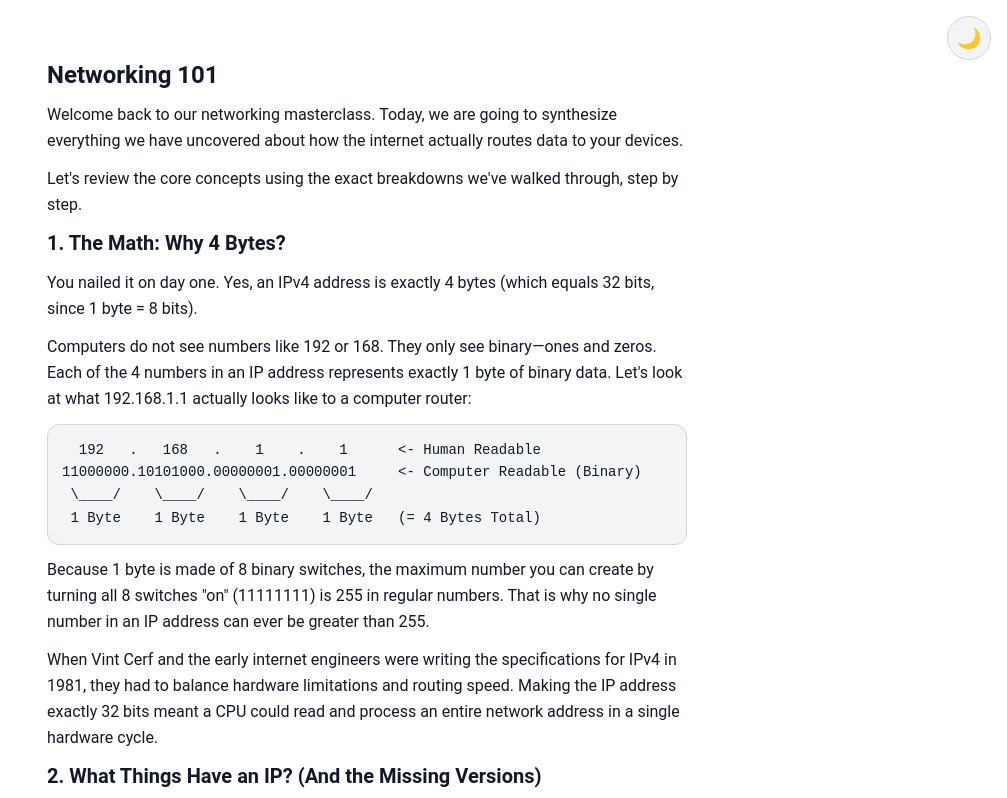
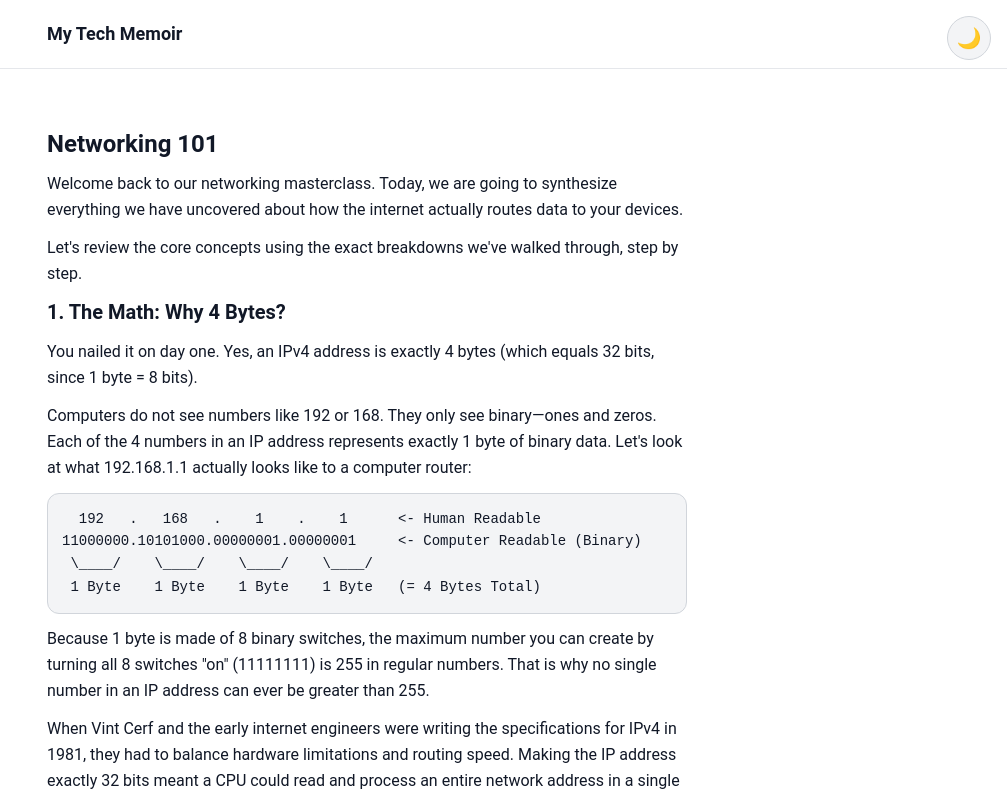
Before and after one commit to KoushyarHB/my-tech-memoir, a Next.js app: page / in a window 1280 px wide. Shown: the top 798 px of the page, without its empty margins (273-1280 px from the left). Built offline with nearby package versions, Linux system fonts and the light colour scheme.

Commit message:
feat: add Header and Footer components to layout

```diff
--- a/src/app/layout.tsx
+++ b/src/app/layout.tsx
@@ -1,6 +1,8 @@
 import type { Metadata } from 'next'
 import './globals.css'
 import ThemeToggle from '@/components/ThemeToggle'
+import Header from '@/components/Header'
+import Footer from '@/components/Footer'
 
 export const metadata: Metadata = {
   title: 'Networking Masterclass',
@@ -14,9 +16,13 @@ export default function RootLayout({
 }) {
   return (
     <html lang="en" suppressHydrationWarning>
-      <body className="bg-white dark:bg-slate-950 text-gray-900 dark:text-gray-200 transition-colors">
+      <body className="bg-white dark:bg-slate-950 text-gray-900 dark:text-gray-200 transition-colors min-h-screen flex flex-col">
         <ThemeToggle />
-        {children}
+        <Header />
+        <main className="flex-1">
+          {children}
+        </main>
+        <Footer />
       </body>
     </html>
   )
--- /dev/null
+++ b/src/components/Footer.tsx
@@ -0,0 +1,11 @@
+export default function Footer() {
+  return (
+    <footer className="border-t border-gray-200 dark:border-gray-800 mt-12">
+      <div className="max-w-2xl mx-auto px-4 py-6 sm:px-4 sm:py-8">
+        <p className="text-sm text-gray-500 dark:text-gray-400">
+          &copy; {new Date().getFullYear()} My Tech Memoir
+        </p>
+      </div>
+    </footer>
+  )
+}
--- /dev/null
+++ b/src/components/Header.tsx
@@ -0,0 +1,16 @@
+import Link from 'next/link'
+
+export default function Header() {
+  return (
+    <header className="border-b border-gray-200 dark:border-gray-800">
+      <div className="max-w-2xl mx-auto px-4 py-4 sm:px-4 sm:py-5">
+        <Link
+          href="/"
+          className="text-lg font-semibold text-gray-900 dark:text-white hover:opacity-80 transition-opacity"
+        >
+          My Tech Memoir
+        </Link>
+      </div>
+    </header>
+  )
+}
```
Also changed, not shown: src/components/ThemeToggle.tsx (line endings or trailing spaces).
